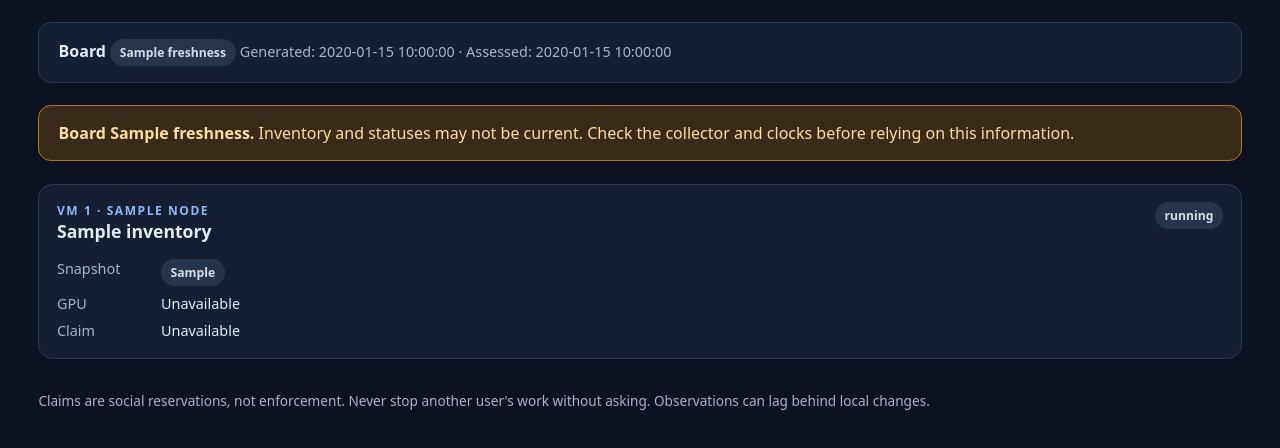
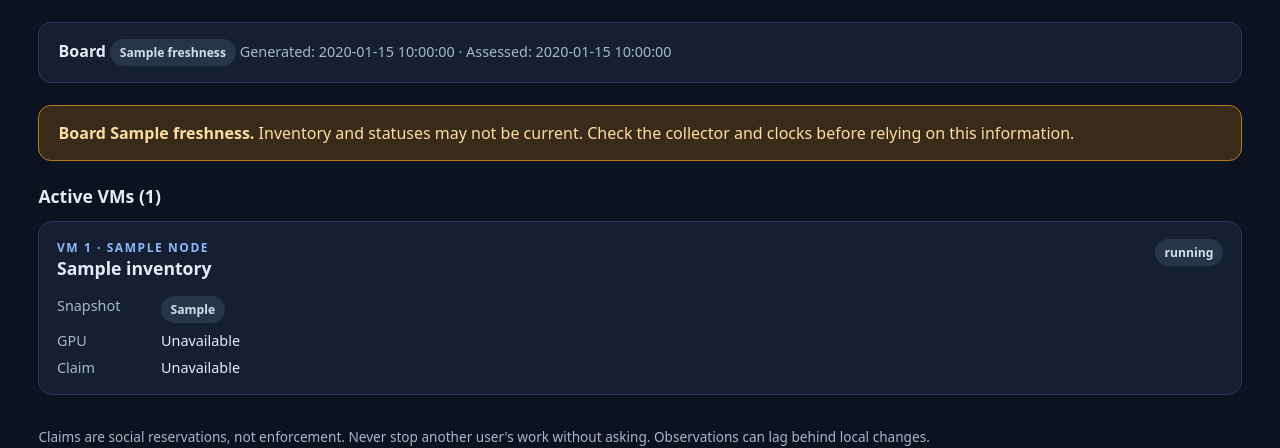
Before and after one commit to Autonomous-System-ZHAW/iminurvm, a Python web app: template src/gpuboard_collector/templates/dashboard.html.j2 in a window 1280 px wide. Shown: the part 128-576 px from the top of the page. Run offline with Jinja, Linux system fonts and the light colour scheme; the template is opened without the code that fills it: most values are stand-ins (such as "Sample title", 1, 10 or a date in 2020).

Commit message:
Display OFF VMs on the bottom and smaller since not that relevant

```diff
--- a/src/gpuboard_collector/templates/dashboard.html.j2
+++ b/src/gpuboard_collector/templates/dashboard.html.j2
@@ -31,6 +31,10 @@
     details { margin-top: 1rem; border-top: 1px solid #293a53; padding-top: .8rem; font-size: .9rem; }
     summary { cursor: pointer; color: #a9ccff; }
     ul { padding-left: 1.25rem; } li { margin: .35rem 0; }
+    .section-title { margin: 1.4rem 0 .8rem; }
+    .off-section { margin-top: 2rem; border-top: 1px solid #293a53; padding-top: 1rem; }
+    .off-section > summary { font-size: 1.1rem; font-weight: 600; margin-bottom: 1rem; }
+    .off-card { opacity: .65; padding: .8rem 1.1rem; }
     .error { color: #ffc1c1; }
     footer { margin-top: 2rem; color: #a7b6ca; font-size: .85rem; }
     a { color: #a9ccff; }
@@ -58,8 +62,15 @@
   {% if board.generated_at and not board.vms %}
     <p class="muted">No VMs in the collector inventory.</p>
   {% endif %}
+  {% set sorted_vms = board.vms | sort(attribute="inventory.name", case_sensitive=false) %}
+  {% set off_vms = sorted_vms | rejectattr("inventory.running") | selectattr("status", "equalto", "OFF_UNREACHABLE") | list %}
+  {% set active_vms = sorted_vms | reject("in", off_vms) | list %}
+  {% if board.vms %}
+  <h2 class="section-title">Active VMs ({{ active_vms | length }})</h2>
+  {% if not active_vms %}<p class="muted">No active VMs.</p>{% endif %}
+  {% endif %}
   <section class="grid" aria-label="GPU virtual machines">
-  {% for vm in board.vms %}
+  {% for vm in active_vms %}
     {% set snap = vm.snapshot %}
     {% set claim = snap.claim if snap else none %}
     {% if vm.status == "OFF_UNREACHABLE" %}
@@ -101,6 +112,21 @@
     </article>
   {% endfor %}
   </section>
+  {% if off_vms %}
+  <details class="off-section">
+    <summary>Powered-off VMs ({{ off_vms | length }})</summary>
+    <section class="grid" aria-label="Powered-off virtual machines">
+    {% for vm in off_vms %}
+      <article class="card off-card">
+        <div class="card-head">
+          <div><div class="eyebrow">VM {{ vm.inventory.vmid }} &middot; {{ vm.inventory.node }}</div><h2>{{ vm.inventory.name }}</h2></div>
+          <span class="badge off">OFF</span>
+        </div>
+      </article>
+    {% endfor %}
+    </section>
+  </details>
+  {% endif %}
   <footer>Claims are social reservations, not enforcement. Never stop another user's work without asking. Observations can lag behind local changes.</footer>
 </main>
 </body>
```
Also changed, not shown: tests/test_collector_web.py (+26 -1 lines).
